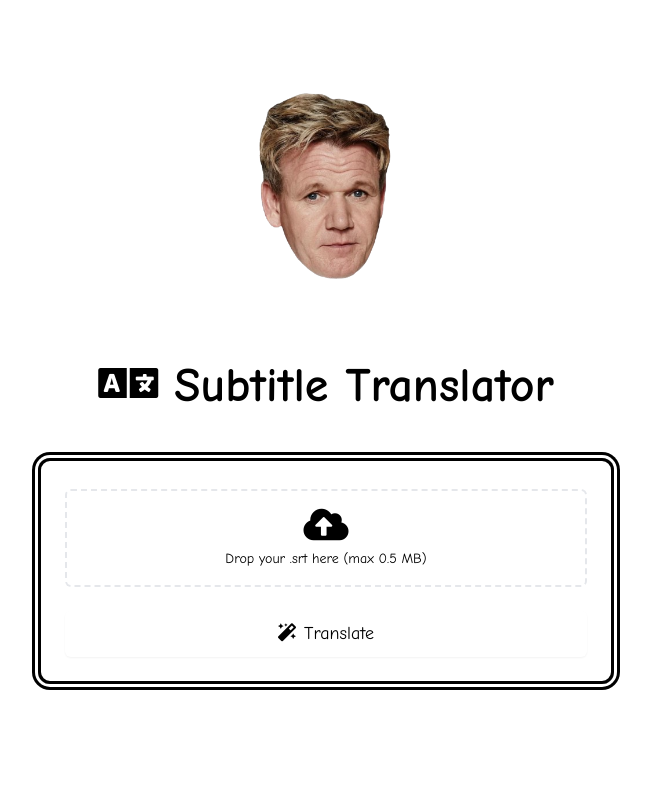
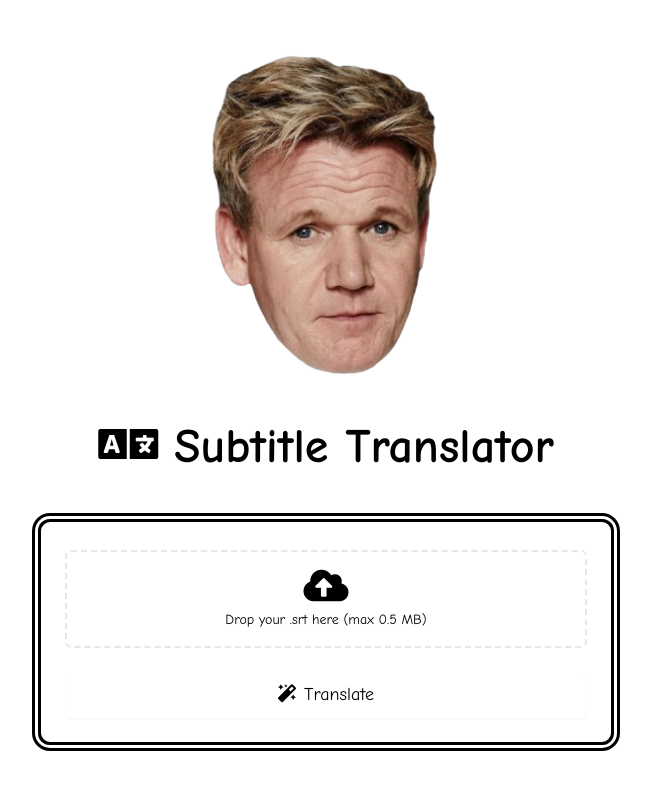
Before and after one commit to m2nv2d/subtranslator, a Flask app: page / in a window 1280 px wide. Shown: the whole page, without its empty margins (314-965 px from the left). Run offline with Flask 3, Linux system fonts and the light colour scheme; parts of the project's set-up code (start-up, migrations or seed data) failed here and were passed over.

Commit message:
plain meme ui

```diff
--- a/app/templates/index.html
+++ b/app/templates/index.html
@@ -10,7 +10,11 @@
     <link href="https://cdn.jsdelivr.net/npm/@fortawesome/fontawesome-free@5.15.4/css/all.min.css" rel="stylesheet">
     <link href="https://fonts.googleapis.com/css2?family=Comic+Neue:wght@400;700&display=swap" rel="stylesheet">
     <style>
-        body {
+        body,
+        button,
+        input,
+        select,
+        textarea {
             font-family: 'Comic Neue', cursive;
         }
 
@@ -25,7 +29,7 @@
     <div class="container mx-auto px-4 py-12">
         <div class="text-center mb-8">
             <img src="{{ url_for('static', filename='header.png') }}" alt="Ramsay!!!" class="mx-auto mb-4"
-                style="max-width: 300px;">
+                style="max-width: 340px;">
         </div>
         <h1 class="text-5xl font-bold mb-12 text-center">
             <i class="fas fa-language mr-4"></i>Subtitle Translator
```
Also changed, not shown: app/static/header.png.
